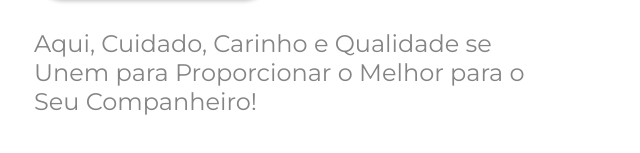
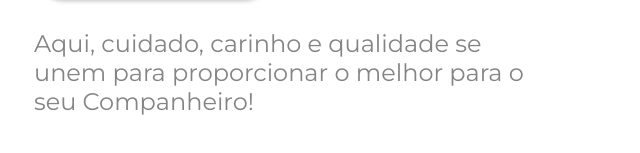
Before and after one commit to kbruneto/pet-shop-project, a plain HTML site: page index.html in a window 1280 px wide. Shown: the part 993-1146 px from the top of the page, 52-692 px from the left. Drawn offline with Linux system fonts and the light colour scheme.

Commit message:
retirada de letras maiusculas desnecessarias

```diff
--- a/index.html
+++ b/index.html
@@ -33,7 +33,7 @@
             <button class="button-main">Continuar</button> <!-- mobile -->
             </div>
 
-            <p>Aqui, Cuidado, Carinho e Qualidade se Unem para Proporcionar o Melhor para o Seu Companheiro!</p>
+            <p>Aqui, cuidado, carinho e qualidade se unem para proporcionar o melhor para o seu Companheiro!</p>
         </section>
 
     </main>
```
